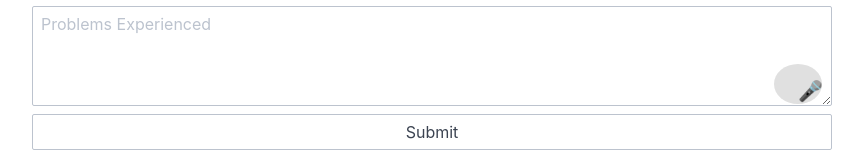
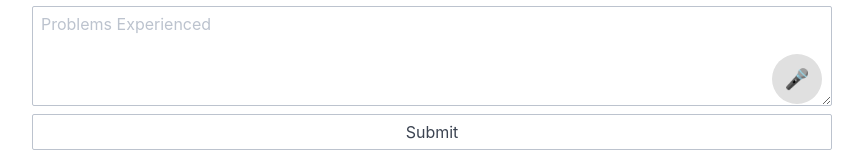
Before and after one commit to Astroneeor/BiasHacker, a React (Vite) app: page /patient in a window 1280 px wide. Shown: the part 474-628 px from the top of the page, without its empty margins (208-1071 px from the left). Built offline with nearby package versions, Linux system fonts and the light colour scheme.

Commit message:
Animation for text-to-speech

```diff
--- a/src/frontend/pages/PatientSurvey/index.tsx
+++ b/src/frontend/pages/PatientSurvey/index.tsx
@@ -1,4 +1,4 @@
-import React, { useState, useRef } from 'react';
+import React, { useState, useRef, useEffect } from 'react';
 import { useForm } from 'react-hook-form';
 import { FormRules } from './form';
 import { nanoid } from 'nanoid';
@@ -8,6 +8,7 @@ export default function PatientSurvey() {
   const navigate = useNavigate();
   const { register, handleSubmit, setValue, formState: { errors } } = useForm();
   const [listening, setListening] = useState(false);
+  const [transcribingText, setTranscribingText] = useState('Click to speak');
   const recognitionRef = useRef<any>(null);
 
   const onSubmit = (data: any) => {
@@ -48,6 +49,10 @@ export default function PatientSurvey() {
     recognitionRef.current = recognition;
   };
 
+  useEffect(() => {
+    setTranscribingText(listening ? 'Listening...' : 'Click to speak');
+  }, [listening]);
+
   return (
     <div className='col-8 is-centered'>
       <h1 className='text-large text-dark' style={{ fontSize: '80px' }}>Patient Survey</h1>
@@ -79,9 +84,11 @@ export default function PatientSurvey() {
             {...register("Problems", FormRules.Problems)}
             style={{ width: '100%', minHeight: '100px' }}
           />
+
           <button
             type="button"
             onClick={startListening}
+            disabled={listening}
             style={{
               position: 'absolute',
               right: '10px',
@@ -89,19 +96,46 @@ export default function PatientSurvey() {
               backgroundColor: listening ? '#ff9f1c' : '#e0e0e0',
               border: 'none',
               borderRadius: '50%',
-              width: '40px',
-              height: '40px',
+              width: '50px',
+              height: '50px',
               fontSize: '20px',
-              cursor: 'pointer',
+              cursor: listening ? 'not-allowed' : 'pointer',
+              boxShadow: listening ? '0 0 10px #ff9f1c' : 'none',
+              display: 'flex',
+              justifyContent: 'center',
+              alignItems: 'center',
+              transition: 'all 0.2s ease',
             }}
-            title="Speak your symptoms"
+            title={transcribingText}
+            aria-label={transcribingText}
           >
-            🎤
+            {listening ? (
+              <span style={{
+                width: '20px',
+                height: '20px',
+                border: '3px solid white',
+                borderTop: '3px solid #ff9f1c',
+                borderRadius: '50%',
+                animation: 'spin 1s linear infinite'
+              }} />
+            ) : (
+              '🎤'
+            )}
           </button>
         </div>
 
         <input className='form-input mb-2' type="submit" />
       </form>
+
+      {/* Spinner animation keyframes */}
+      <style>
+        {`
+          @keyframes spin {
+            0% { transform: rotate(0deg); }
+            100% { transform: rotate(360deg); }
+          }
+        `}
+      </style>
     </div>
   );
 }
```
